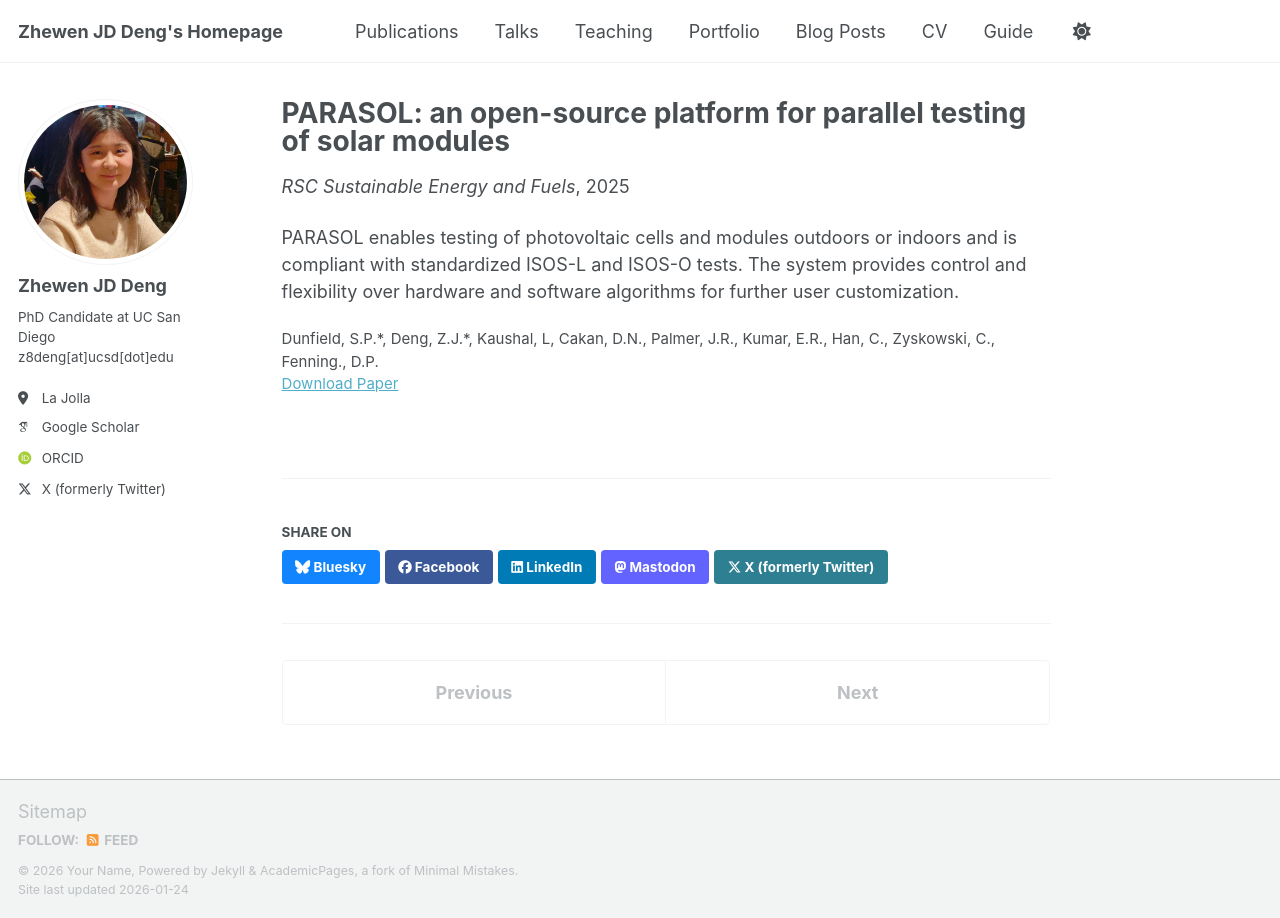
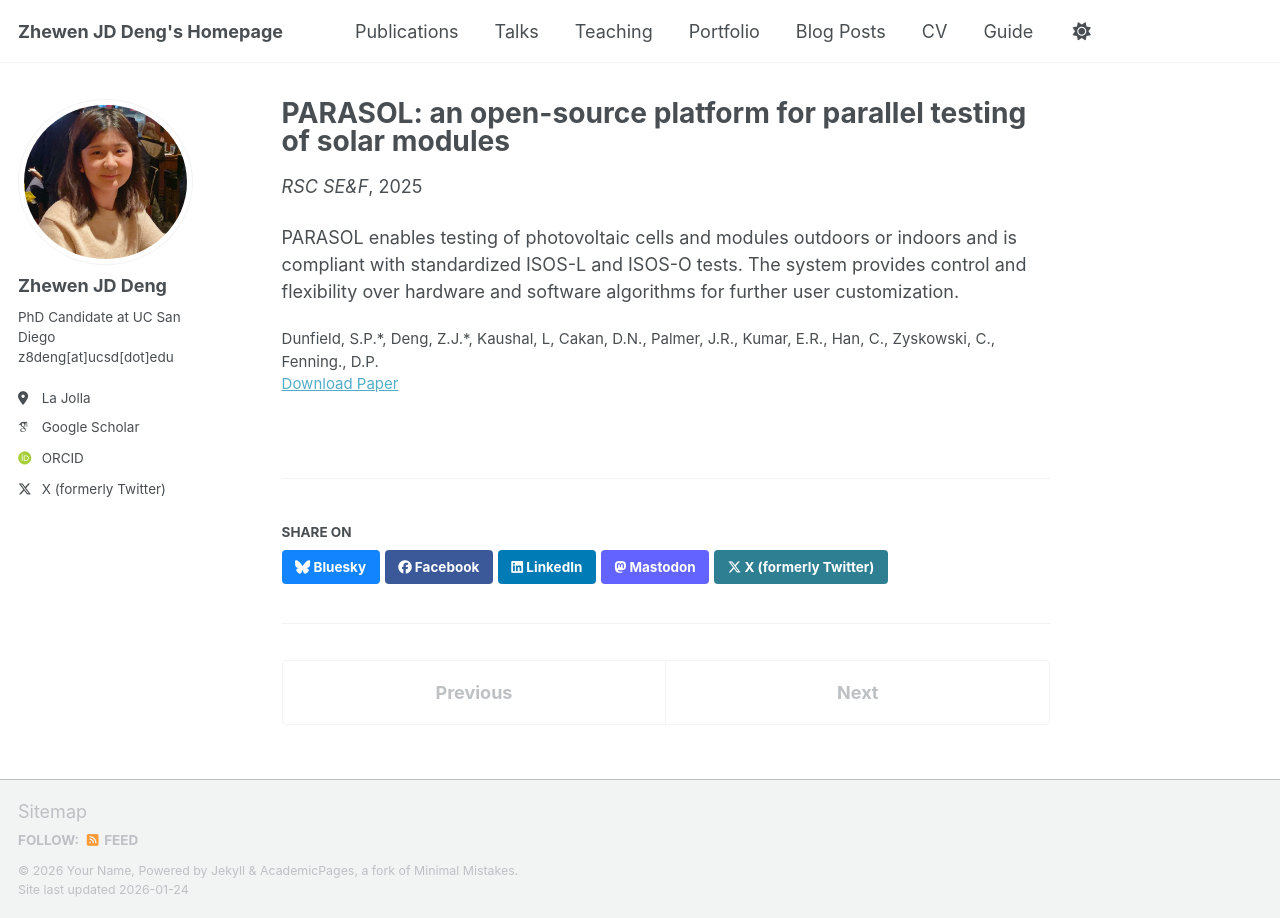
Before and after one commit to zhewenjddeng-personal/zhewenjddeng-personal.github.io, a Jekyll site: the page built from _publications/2025-07-10-paper-title-number-5.md, in a window 1280 px wide. Built offline with Jekyll 4.4.1, drawn with Linux system fonts in a browser that asks for light colours; some web fonts are replaced; a script bundle is joined from its source files by our own code; library files that are not in the unit come from our copies.

Commit message:
Update 2025-07-10-paper-title-number-5.md

```diff
--- a/_publications/2025-07-10-paper-title-number-5.md
+++ b/_publications/2025-07-10-paper-title-number-5.md
@@ -6,7 +6,7 @@ category: manuscripts
 permalink: /publication/2024-02-17-paper-title-number-4
 excerpt: 'PARASOL enables testing of photovoltaic cells and modules outdoors or indoors and is compliant with standardized ISOS-L and ISOS-O tests. The system provides control and flexibility over hardware and software algorithms for further user customization.'
 date: 2025-07-10
-venue: 'RSC Sustainable Energy and Fuels'
+venue: 'RSC SE&F'
 paperurl: 'https://pubs.rsc.org/en/Content/ArticleLanding/2025/SE/D5SE00513B'
 codeurl: 'https://github.com/fenning-research-group/parasol.git'
 hardwareurl: '/publication/2024-02-17-paper-title-number-4'
```
